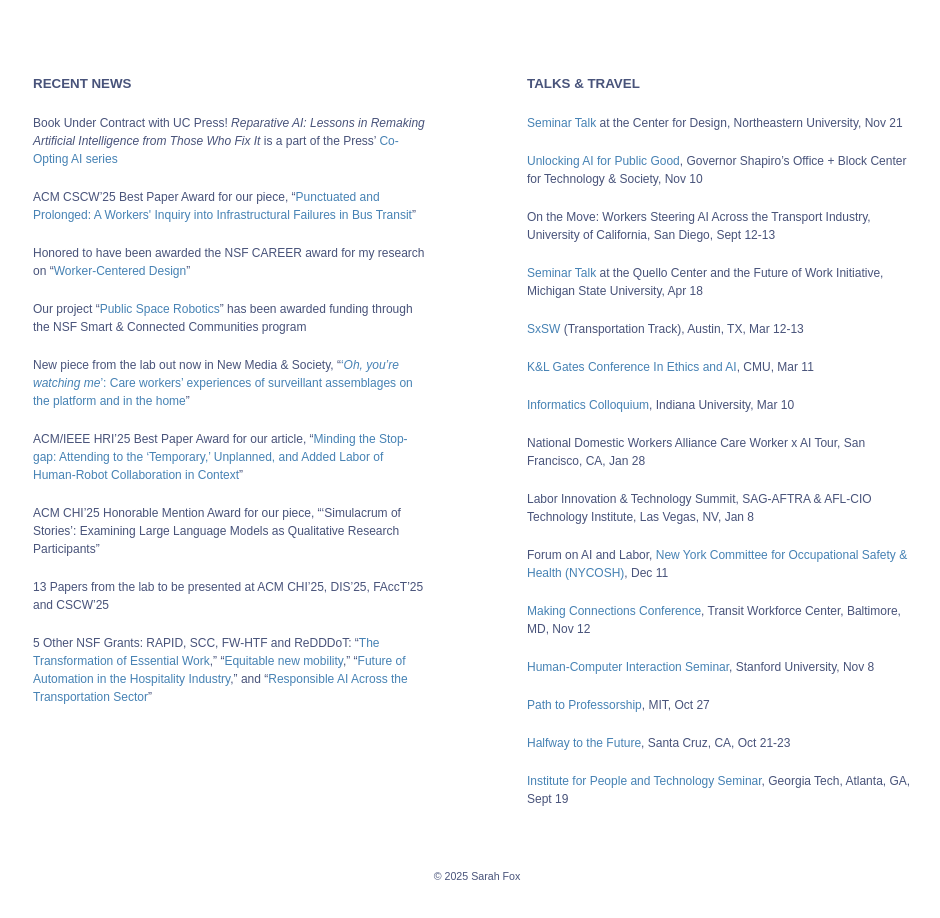
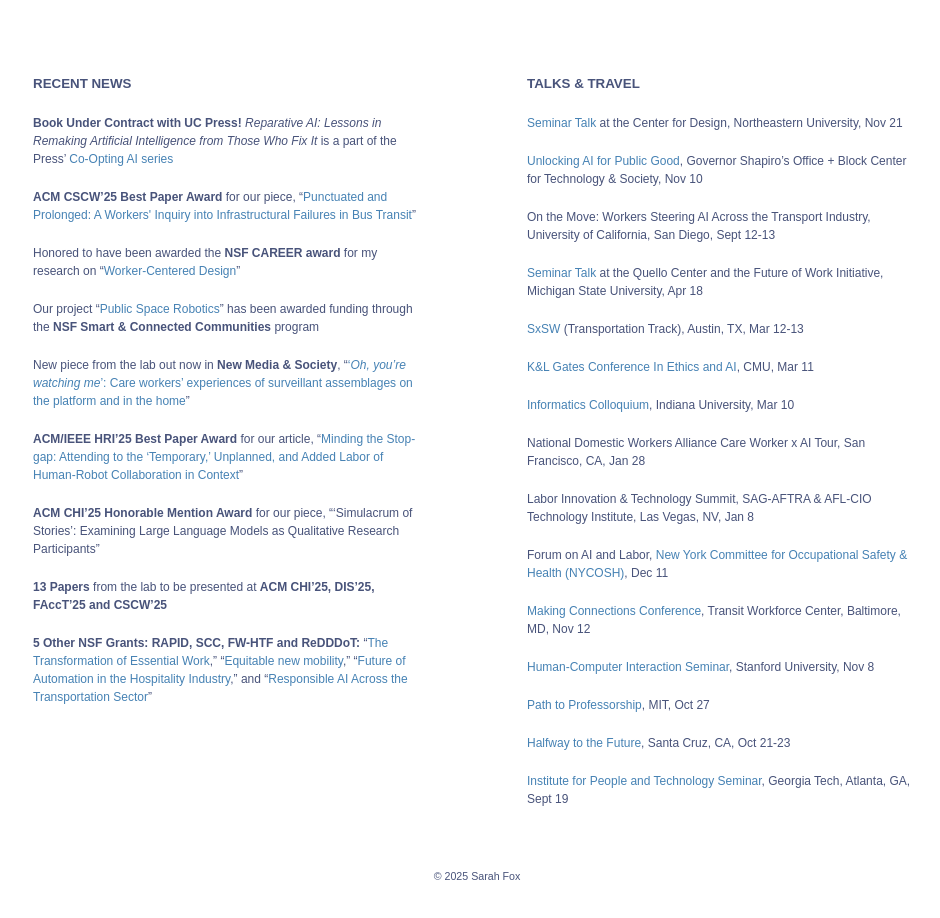
Before and after one commit to perhaxis/sarah-fox-portfolio, a plain HTML site: page index.html in a window 1280 px wide. Shown: the part 720-1638 px from the top of the page, without its empty margins (163-1103 px from the left). Drawn offline with nearby package versions, Linux system fonts and the light colour scheme; a web font is replaced by a local one.

Commit message:
bolding and hyperlink fix

```diff
--- a/assets/css/main.css
+++ b/assets/css/main.css
@@ -121,6 +121,7 @@ p {
 	padding-bottom: 0px;
 	padding-top: 10px;
 	padding-left: 15px;
+
 }
 
 @media (max-width: 450px) {
@@ -262,6 +263,10 @@ p {
 	}
 }
 
+.news-bold {
+	font-weight: 800;
+}
+
 .news-highlights,
 .talks-highlights {
 	list-style: none;
@@ -286,6 +291,7 @@ p {
 .news-head, .talks-head {
 	padding: 0 20px;
 	font-family: "libre-franklin", sans-serif;
+	font-weight: 800;
 }
 @media (max-width: 600px) {
 
--- a/index.html
+++ b/index.html
@@ -40,7 +40,7 @@
 			<div class="text-container">
 
 				<div class="intro">
-					<h1 id="name">SARAH FOX</h1>
+					<h1 id="name">Sarah Fox</h1>
 					<p class="about libre-franklin-500">I am an Assistant Professor at Carnegie Mellon University in the
 						Human Computer Interaction Institute,
 						where I direct the Tech Solidarity Lab. My research focuses on how technological artifacts
@@ -91,26 +91,26 @@
 				<h2 class="news-head">RECENT NEWS</h2>
 				<ul class="news-highlights">
 
-					<li>Book Under Contract with UC Press! <i>Reparative AI: Lessons in
+					<li><span class="news-bold">Book Under Contract with UC Press!</span> <i>Reparative AI: Lessons in
 						Remaking Artificial Intelligence from Those Who Fix It</i> is a part of the Press’
 						<a href="https://www.ucpress.edu/series/co-opting-ai" target="_blank">Co-Opting AI series</a></li>
-					<li>ACM CSCW’25 Best Paper Award for our piece, “<a href="https://dl.acm.org/doi/10.1145/3710914" target="_blank">Punctuated and Prolonged:
+					<li><span class="news-bold">ACM CSCW’25 Best Paper Award</span> for our piece, “<a href="https://dl.acm.org/doi/10.1145/3710914" target="_blank">Punctuated and Prolonged:
 						A Workers' Inquiry into Infrastructural Failures in Bus Transit</a>”</li>
-					<li>Honored to have been awarded the NSF CAREER award for my research on “<a href="https://www.nsf.gov/awardsearch/show-award/?AWD_ID=2442153" target="_blank">Worker-Centered Design</a>”
+					<li>Honored to have been awarded the <span class="news-bold">NSF CAREER award</span> for my research on “<a href="https://www.nsf.gov/awardsearch/show-award/?AWD_ID=2442153" target="_blank">Worker-Centered Design</a>”
 					</li>
-					<li>Our project “<a href="https://www.nsf.gov/awardsearch/show-award/?AWD_ID=2531320&HistoricalAwards=false" target="_blank">Public Space Robotics</a>” has been awarded funding through the NSF Smart & Connected
-						Communities program</li>
-					<li>New piece from the lab out now in New Media & Society, “<a href="https://journals.sagepub.com/doi/10.1177/14614448251315759?int.sj-full-text.similar-articles.5" target="_blank">‘<i>Oh, you’re watching me</i>’: Care workers’
+					<li>Our project “<a href="https://www.nsf.gov/awardsearch/show-award/?AWD_ID=2531320&HistoricalAwards=false" target="_blank">Public Space Robotics</a>” has been awarded funding through the <span class="news-bold">NSF Smart & Connected
+						Communities</span> program</li>
+					<li>New piece from the lab out now in <span class="news-bold">New Media & Society</span>, “<a href="https://journals.sagepub.com/doi/10.1177/14614448251315759?int.sj-full-text.similar-articles.5" target="_blank">‘<i>Oh, you’re watching me</i>’: Care workers’
 						experiences of surveillant
 						assemblages on the platform and in the home</a>”</li>
-					<li>ACM/IEEE HRI’25 Best Paper Award for our article, “<a href="https://dl.acm.org/doi/10.5555/3721488.3721497" target="_blank">Minding the Stop-gap: Attending to the
+					<li><span class="news-bold">ACM/IEEE HRI’25 Best Paper Award</span> for our article, “<a href="https://dl.acm.org/doi/10.5555/3721488.3721497" target="_blank">Minding the Stop-gap: Attending to the
 						‘Temporary,’ Unplanned, and Added
 						Labor of Human-Robot Collaboration in Context</a>”</li>
-					<li>ACM CHI’25 Honorable Mention Award for our piece, “‘Simulacrum of Stories’: Examining Large
+					<li><span class="news-bold">ACM CHI’25 Honorable Mention Award</span> for our piece, “‘Simulacrum of Stories’: Examining Large
 						Language Models as
 						Qualitative Research Participants”</li>
-					<li>13 Papers from the lab to be presented at ACM CHI’25, DIS’25, FAccT’25 and CSCW’25</li>
-					<li>5 Other NSF Grants: RAPID, SCC, FW-HTF and ReDDDoT: “<a href="https://www.nsf.gov/awardsearch/show-award/?AWD_ID=2037348&HistoricalAwards=false" target="_blank">The Transformation of Essential Work</a>,”
+					<li><span class="news-bold">13 Papers</span> from the lab to be presented at <span class="news-bold">ACM CHI’25, DIS’25, FAccT’25 and CSCW’25</span></li>
+					<li><span class="news-bold">5 Other NSF Grants: RAPID, SCC, FW-HTF and ReDDDoT:</span> “<a href="https://www.nsf.gov/awardsearch/show-award/?AWD_ID=2037348&HistoricalAwards=false" target="_blank">The Transformation of Essential Work</a>,”
 						“<a href="https://www.nsf.gov/awardsearch/show-award/?AWD_ID=2125350&HistoricalAwards=false" target="_blank">Equitable new mobility</a>,” “<a href="https://www.nsf.gov/awardsearch/show-award/?AWD_ID=2128954&HistoricalAwards=false" target="_blank">Future of
 						Automation in the Hospitality Industry</a>,” and “<a href="https://www.nsf.gov/awardsearch/show-award/?AWD_ID=2427699" target="_blank">Responsible AI Across the Transportation Sector</a>”
 					</li>
@@ -138,7 +138,7 @@
 					<li>Labor Innovation & Technology Summit, SAG-AFTRA & AFL-CIO Technology Institute, Las Vegas, NV,
 						Jan 8</li>
 					<li>Forum on AI and Labor, <a href="https://nycosh.org/" target="_blank">New York Committee for Occupational Safety & Health (NYCOSH)</a>, Dec 11</li>
-					<li><a href="https://www.transitworkforce.org/making-connections-the-national-transit-workforce-conference-2024/" target="_blank">Making Connections Conference</a>, Transit Workforce Center, Baltimore, MD, Nov 12</li>
+					<li><a href="https://www.transitworkforce.org/resource_library/mc24-navigating-the-future-ai-and-automation/" target="_blank">Making Connections Conference</a>, Transit Workforce Center, Baltimore, MD, Nov 12</li>
 					<li><a href="https://hci.stanford.edu/seminar/speaker.php?date=2024-11-08" target="_blank">Human-Computer Interaction Seminar</a>, Stanford University, Nov 8</li>
 					<li><a href="https://capd.mit.edu/flagship-graduate-student-professional-development-program-the-path-of-professorship/" target="_blank">Path to Professorship</a>, MIT, Oct 27</li>
 					<li><a href="https://www.halfwaytothefuture.net/2024/" target="_blank">Halfway to the Future</a>, Santa Cruz, CA, Oct 21-23</li>
```
